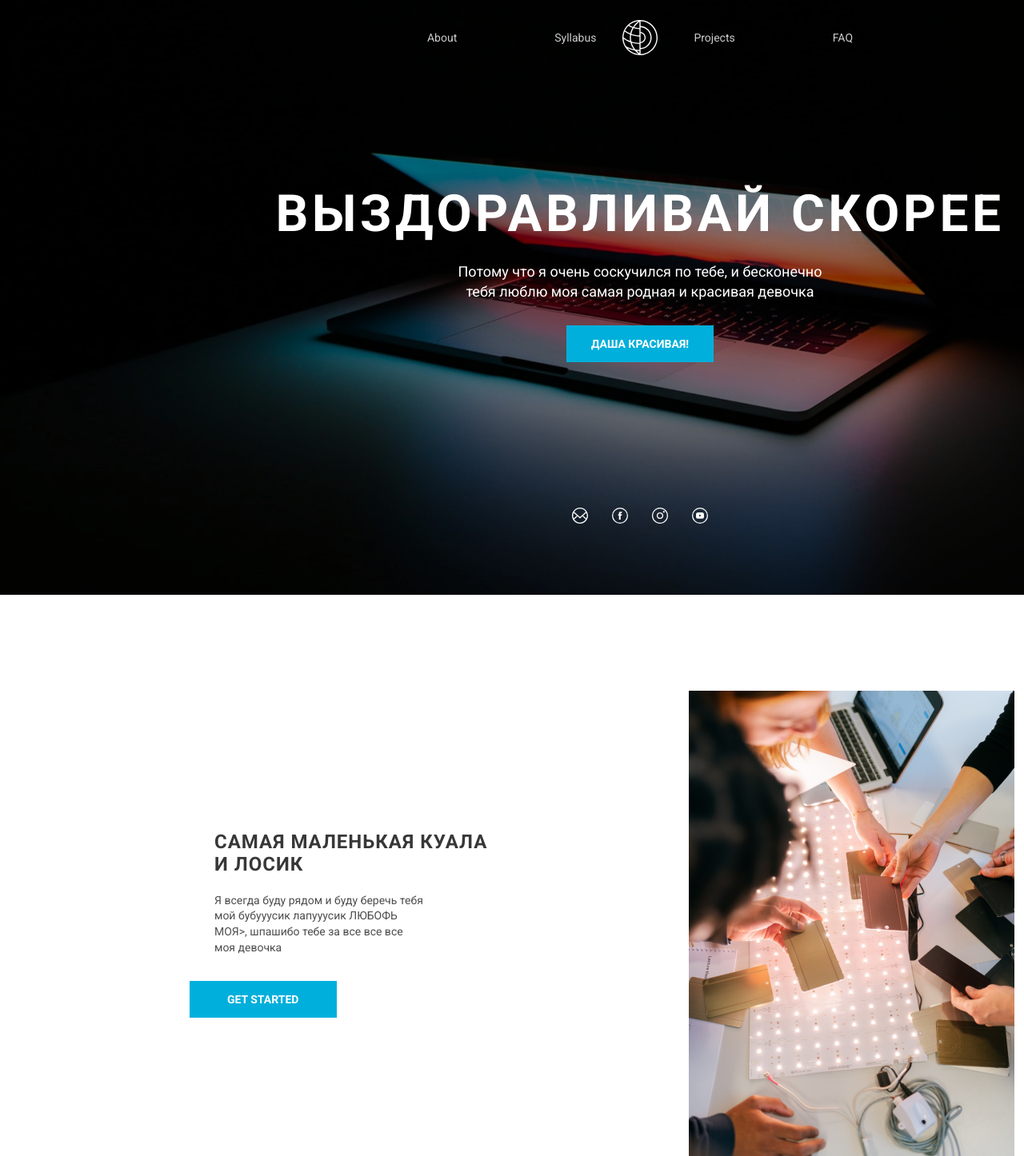
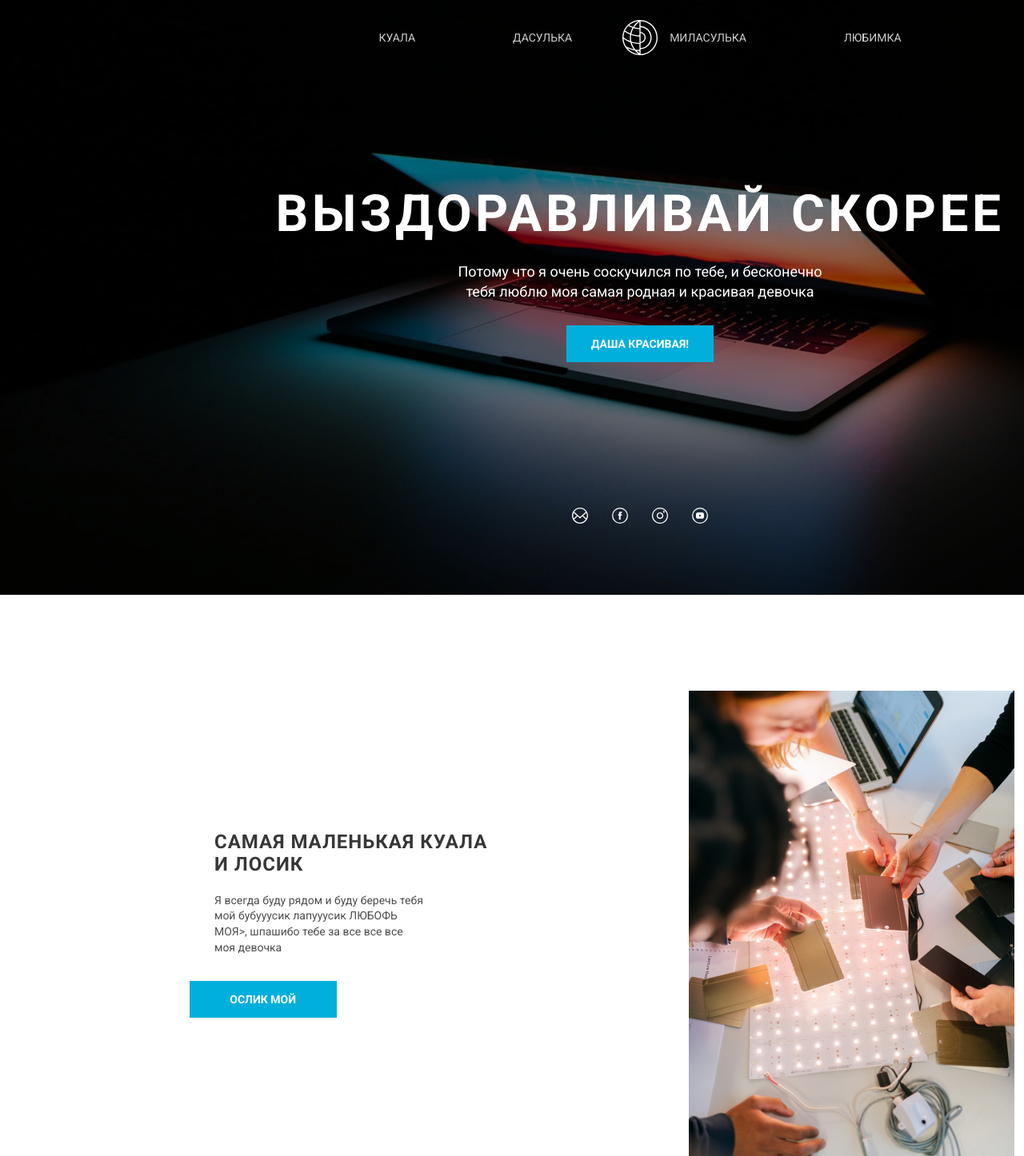
Before and after one commit to barashkovnek/web, a plain HTML site: page index.html in a window 1280 px wide. Shown: the top 1446 px of the page at 80% size. Drawn offline with nearby package versions, Linux system fonts and the light colour scheme.

Commit message:
Update index.html

```diff
--- a/index.html
+++ b/index.html
@@ -14,10 +14,10 @@
     <div class="wrapper">
         <nav class="top-menu">
             <ul class="menu-main">
-                <li class="left-item"><a href="#"><span class="КУАЛА">About</span></a></li>
-                <li class="left-item"><a href="#"><span class="Дасулька"> Syllabus</span></a></li>
-                <li class="right-item"><a href="#"><span class="Миласулька">Projects</span></a></li>
-                <li class="right-item"><a href="#"><span class="Любимая">FAQ</span></a></li>
+                <li class="left-item"><a href="#"><span class="КУАЛА">КУАЛА</span></a></li>
+                <li class="left-item"><a href="#"><span class="Дасулька"> ДАСУЛЬКА</span></a></li>
+                <li class="right-item"><a href="#"><span class="Миласулька">МИЛАСУЛЬКА</span></a></li>
+                <li class="right-item"><a href="#"><span class="Любимая">ЛЮБИМКА</span></a></li>
             </ul>
             <a class="navbar-logo" href=""><img src="./assets/logo.svg"></a>
         </nav>
@@ -42,7 +42,7 @@
         <div class="pharagraphs">
             <p class="onep">Самая маленькая куала</br> и лосик</p>
             <p class="twop">Я всегда буду рядом и буду беречь тебя</br> мой бубууусик лапууусик <strong>ЛЮБОФЬ</br> МОЯ</strong>>, шпашибо тебе за все все все</br> моя девочка </p>
-            <div class="button2"> <button class="button2_"><span>get started</span></button></div>
+            <div class="button2"> <button class="button2_"><span>ОСЛИК МОЙ</span></button></div>
         </div>
         <div class="image">
             <img src="./assets/content-image-1.png" alt=")">
```
